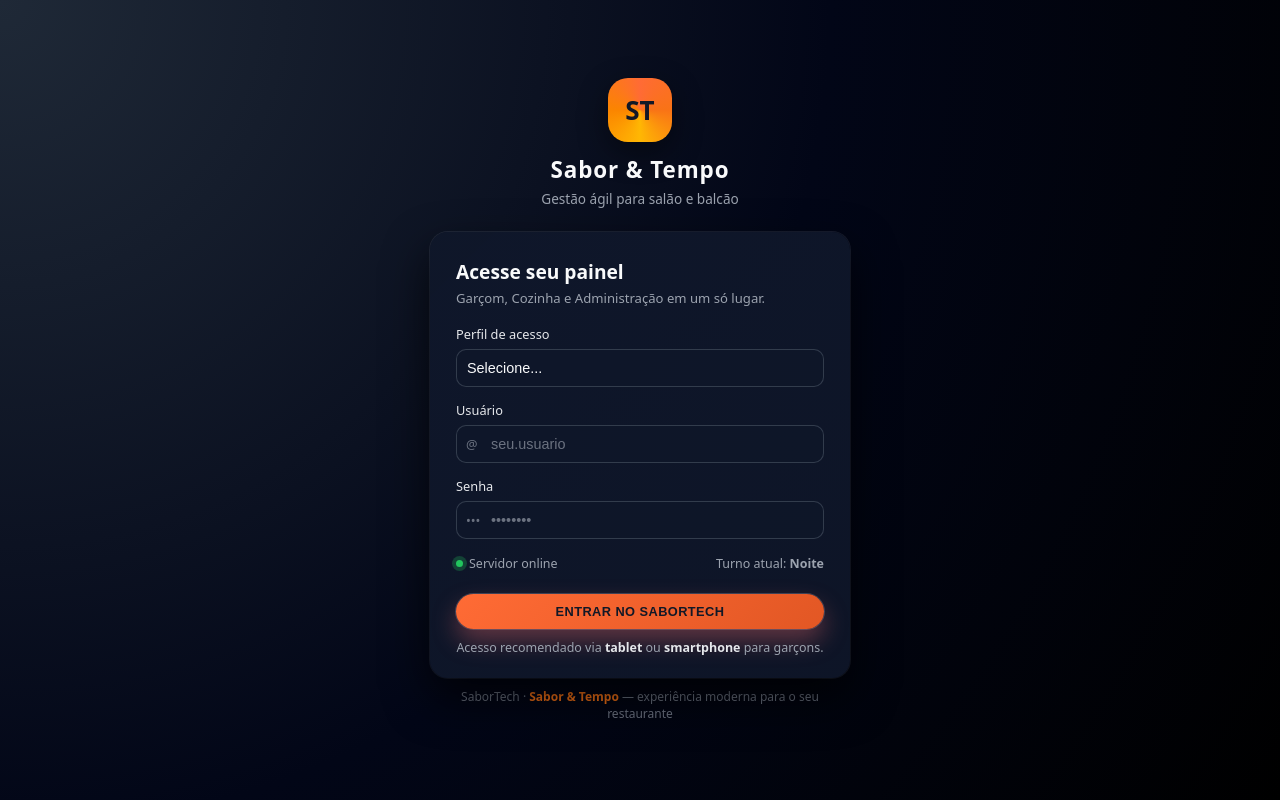
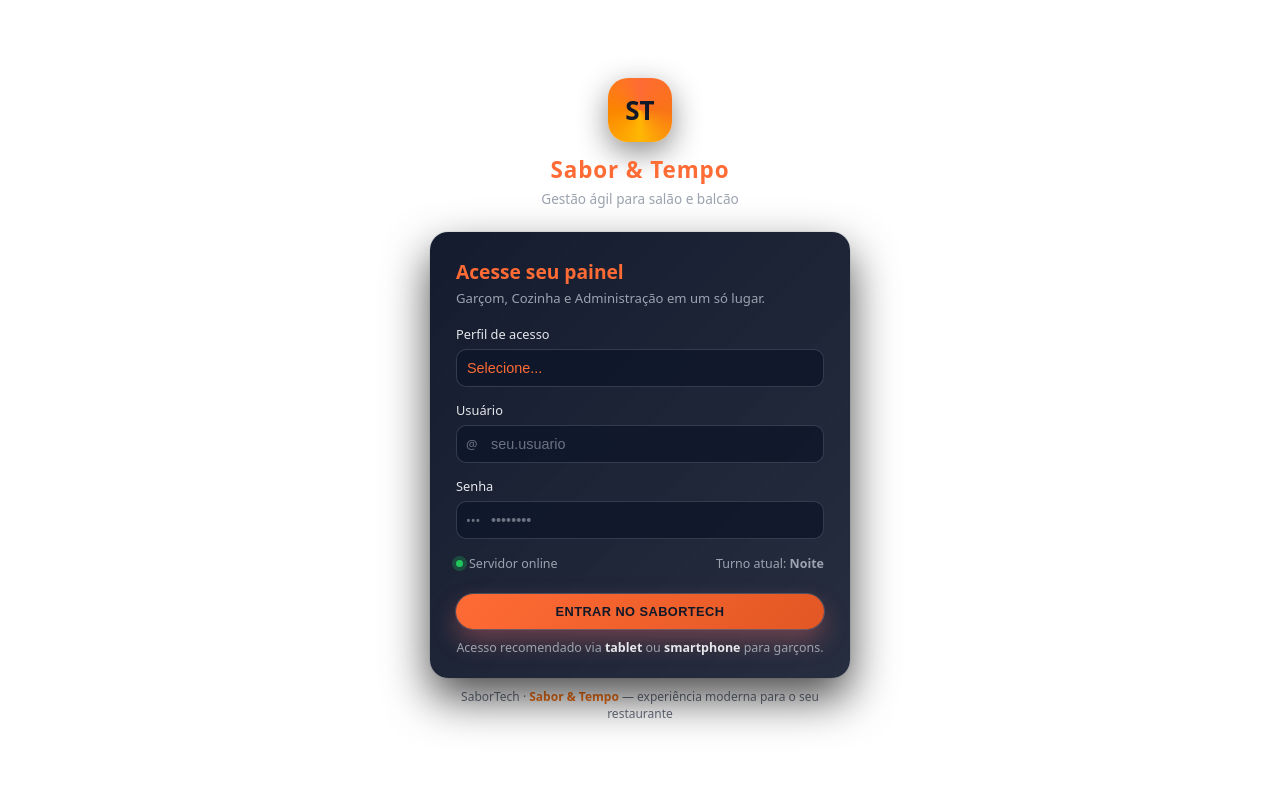
Before and after one commit to Miguel-Reisss/restaurante-projeto, a PHP site: page / in a window 1280 px wide. Run offline with PHP 8.4, Linux system fonts and the light colour scheme.

Commit message:
Add files via upload

```diff
--- a/gestao-restaurante/config/conexao.php
+++ b/gestao-restaurante/config/conexao.php
@@ -4,10 +4,11 @@ declare(strict_types=1);
 
 class Conexao
 {
-    private const DB_HOST = '192.168.18.61';
+    private const DB_HOST = '10.91.45.61';
     private const DB_NAME = 'gestao-restaurante';
-    private const DB_USER = 'root';
-    private const DB_PASS = 'Pepemoreno123';
+    private const DB_USER = 'admin';
+    private const DB_PASS = '123456';
+    private const DB_CHARSET = 'utf8mb4';
 
 
     /**
--- a/gestao-restaurante/view/login.php
+++ b/gestao-restaurante/view/login.php
@@ -11,10 +11,10 @@ declare(strict_types=1);
         :root {
             --primary: #ff6b35;
             --primary-dark: #e25724;
-            --bg: #0f172a;
+            --bg: #d8d8d8ff;
             --bg-soft: #111827;
             --card-bg: #020617;
-            --text: #f9fafb;
+            --text: #ff6b35;
             --muted: #9ca3af;
             --success: #22c55e;
             --danger: #ef4444;
@@ -29,7 +29,7 @@ declare(strict_types=1);
         body {
             min-height: 100vh;
             font-family: system-ui, -apple-system, BlinkMacSystemFont, "Segoe UI", sans-serif;
-            background: radial-gradient(circle at top left, #1f2937, #020617 55%, #000000);
+            background: white;
             color: var(--text);
             display: flex;
             align-items: center;
```
Also changed, not shown: gestao-restaurante/view/Cardapio.php (added, +8 -0 lines).
